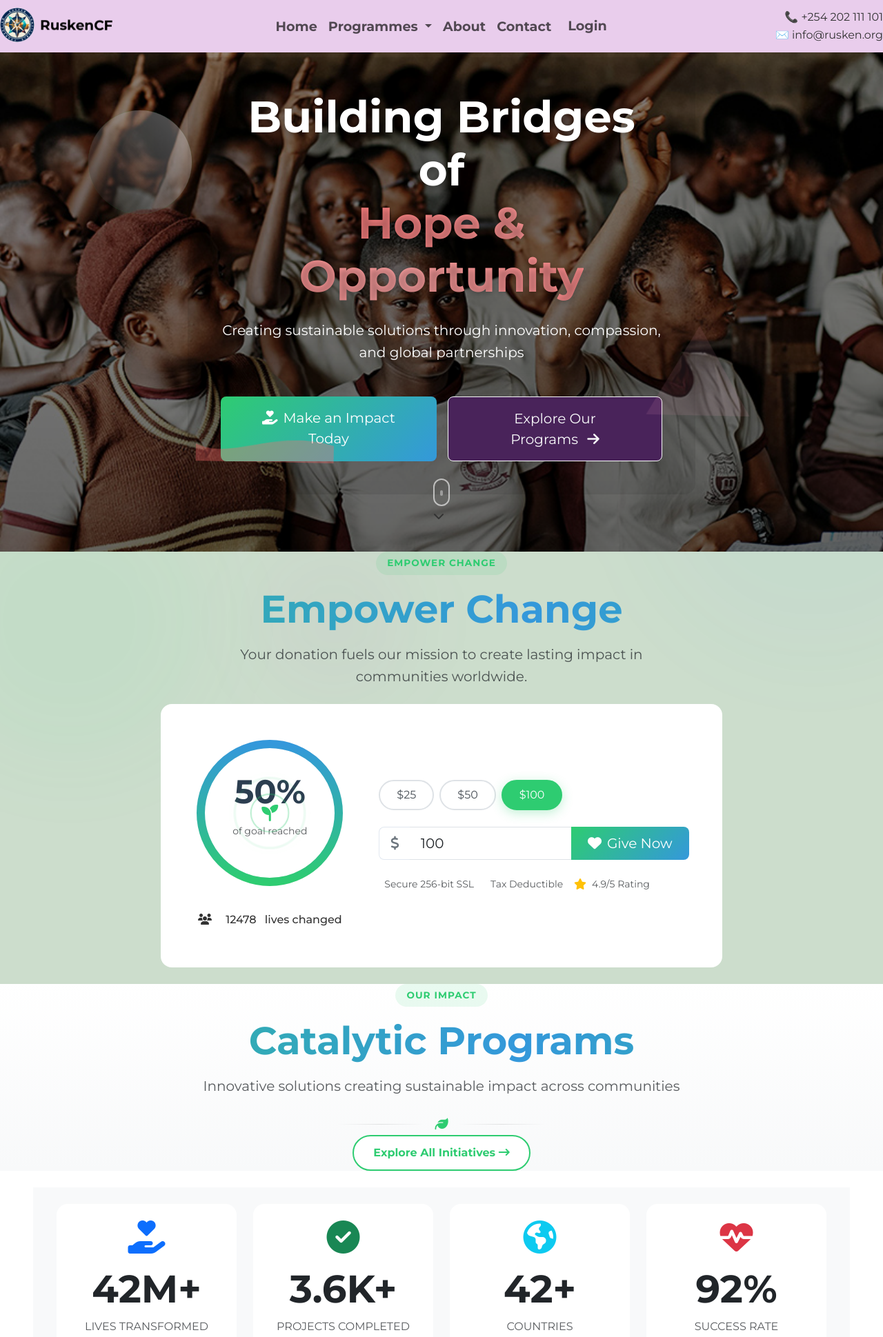
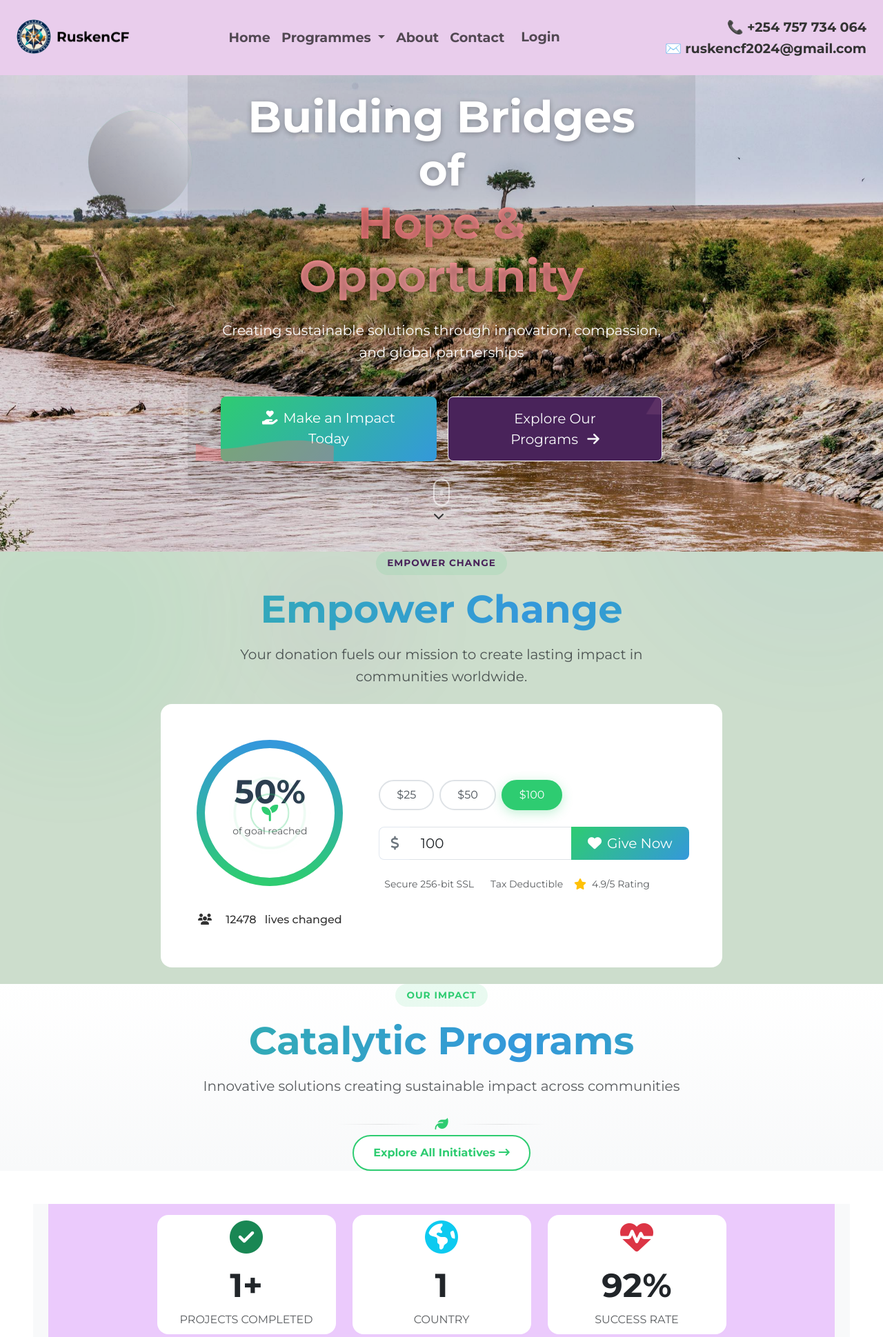
Before and after one commit to KEVINOCHAE/Rusken-Charitable-Foundation, a Flask app: page / in a window 1280 px wide. Shown: the top 1939 px of the page at 69% size. Run offline with Flask 3, Linux system fonts and the light colour scheme; data that the repository does not hold is empty; some libraries are stand-ins or nearby versions.

Commit message:
hompage finishing

```diff
--- a/app/static/css/page.css
+++ b/app/static/css/page.css
@@ -43,8 +43,8 @@
   inset: 0; /* shorthand for top/left/right/bottom: 0 */
   background: linear-gradient(
     to bottom,
-    rgba(0, 0, 0, 0.4),
-    rgba(0, 0, 0, 0.6)
+    rgba(0, 0, 0, 0.1),
+    rgba(0, 0, 0, 0.1)
   );
   z-index: 2;
 }
@@ -64,7 +64,7 @@
   text-shadow: 0 2px 8px rgba(0, 0, 0, 0.3);
 }
 .animated-gradient {
-  background: linear-gradient(90deg, #ff6b6b, #ffa3a3, #ff6b6b);
+  background: linear-gradient(90deg, #eebaee, #ffa3a3, #7467e0);
   background-size: 200% auto;
   -webkit-background-clip: text;
   background-clip: text;
--- a/app/templates/base.html
+++ b/app/templates/base.html
@@ -62,7 +62,7 @@
 
 <body class="d-flex flex-column min-vh-100">
 
-  <nav class="navbar navbar-expand-lg fixed-top glass-effect custom-blur-navbar" style="background-color: rgb(233, 205, 236);">
+  <nav class="navbar navbar-expand-lg fixed-top glass-effect custom-blur-navbar p-4" style="background-color: rgb(233, 205, 236);">
 
     <!-- Brand -->
     <a class="navbar-brand d-flex align-items-center animate-logo me-2" href="{{ url_for('main.home') }}">
@@ -106,8 +106,8 @@
 
     <!-- Contact details (right, desktop only) -->
     <div class="d-none d-lg-block text-end ms-3">
-      <div class="nav-item  ">📞 +254 202 111 101</div>
-      <div class="nav-item ">✉️ info@rusken.org</div>
+      <div class="nav-link  ">📞 +254 757 734 064 </div>
+      <div class="nav-link ">✉️ ruskencf2024@gmail.com</div>
     </div>
 
   </div>
--- a/app/templates/main/about.html
+++ b/app/templates/main/about.html
@@ -127,7 +127,7 @@ body {
 <!-- Hero Banner -->
 <section class="hero-banner">
     <div class="hero-content" data-aos="fade-up" data-aos-delay="100">
-        <h2 class="animate__animated animate__fadeInDown hero-cta">About Rusken Charitable Fund </h2>
+        <h2 class="animate__animated animate__fadeInDown hero-cta">About Rusken Charitable Foundation </h2>
 
         <p class="animate__animated animate__fadeIn animate__delay-1s">Reducing poverty by empowering Youth & Community through sustainability</p>
         <a href="{{ url_for('auth.login') }}" class="hero-cta animate__animated animate__fadeInUp animate__delay-2s btn btn-outline-primary">Join Our Mission</a>
--- a/app/templates/main/home.html
+++ b/app/templates/main/home.html
@@ -13,7 +13,7 @@
   <!-- Background with Parallax Effect -->
   <div class="hero-background">
     <div class="parallax-wrapper">
-      <img src="{{url_for('static', filename='images/er.jpg')}}"
+      <img src="{{url_for('static', filename='images/wryp.jpg')}}"
            alt="Community empowerment"
            class="img-cover parallax-layer"
            data-depth="0.4">
@@ -101,7 +101,7 @@
 
 <!-- Section Header -->
     <div class="section-header text-center mb-7" data-aos="fade-up" data-aos-duration="800">
-      <span class="section-badge mb-3">Empower Change</span>
+      <span class="section-badge mb-3" style="color: #49235a;">Empower Change</span>
       <h2 class="display-4 fw-bold mb-3 text-gradient-animated">Empower Change</h2>
       <p class="lead text-muted mx-auto" style="max-width: 700px;">
          Your donation fuels our mission to create lasting impact in communities worldwide.
@@ -470,49 +470,41 @@ document.addEventListener('DOMContentLoaded', () => {
 
 
 <section class="impact-metrics py-7 bg-light m-5">
-  <div class="container">
+  <div class="container p-3"  style="background: #ebcafc;" >
     <div class="row g-4 justify-content-center" data-aos="fade-up">
 
       <!-- Lives Transformed -->
-      <div class="col-6 col-md-3 text-center">
-        <div class="metric-card p-4 rounded-4 shadow-hover bg-white">
-          <div class="metric-icon mb-3">
-            <i class="fas fa-hand-holding-heart fa-3x text-primary"></i>
-          </div>
-          <h3 class="metric-value display-4 fw-bold text-dark mb-2">42M+</h3>
-          <p class="metric-label text-uppercase  text-muted mb-0">Lives Transformed</p>
-        </div>
-      </div>
+
 
       <!-- Projects Completed -->
-      <div class="col-6 col-md-3 text-center">
-        <div class="metric-card p-4 rounded-4 shadow-hover bg-white">
+      <div class="col-4 col-md-3 text-center">
+        <div class="metric-card p-2 rounded-4 shadow-hover bg-white">
           <div class="metric-icon mb-3">
             <i class="fas fa-check-circle fa-3x text-success"></i>
           </div>
-          <h3 class="metric-value display-4 fw-bold text-dark mb-2">3.6K+</h3>
+          <h3 class="metric-value display-5 fw-bold text-dark mb-2">1+</h3>
           <p class="metric-label text-uppercase  text-muted mb-0">Projects Completed</p>
         </div>
       </div>
 
       <!-- Countries -->
-      <div class="col-6 col-md-3 text-center">
-        <div class="metric-card p-4 rounded-4 shadow-hover bg-white">
+      <div class="col-4 col-md-3 text-center">
+        <div class="metric-card p-2 rounded-4 shadow-hover bg-white">
           <div class="metric-icon mb-3">
             <i class="fas fa-globe-americas fa-3x text-info"></i>
           </div>
-          <h3 class="metric-value display-4 fw-bold text-dark mb-2">42+</h3>
-          <p class="metric-label text-uppercase  text-muted mb-0">Countries</p>
+          <h3 class="metric-value display-5 fw-bold text-dark mb-2">1</h3>
+          <p class="metric-label text-uppercase  text-muted mb-0">Country</p>
         </div>
       </div>
 
       <!-- Success Rate -->
-      <div class="col-6 col-md-3 text-center">
-        <div class="metric-card p-4 rounded-4 shadow-hover bg-white">
+      <div class="col-4 col-md-3 text-center">
+        <div class="metric-card p-2 rounded-4 shadow-hover bg-white">
           <div class="metric-icon mb-3">
             <i class="fas fa-heartbeat fa-3x text-danger"></i>
           </div>
-          <h3 class="metric-value display-4 fw-bold text-dark mb-2">92%</h3>
+          <h3 class="metric-value display-5 fw-bold text-dark mb-2">92%</h3>
           <p class="metric-label text-uppercase  text-muted mb-0">Success Rate</p>
         </div>
       </div>
```
Also changed, not shown: app/static/css/styles.css (line endings or trailing spaces), 1 other file.
